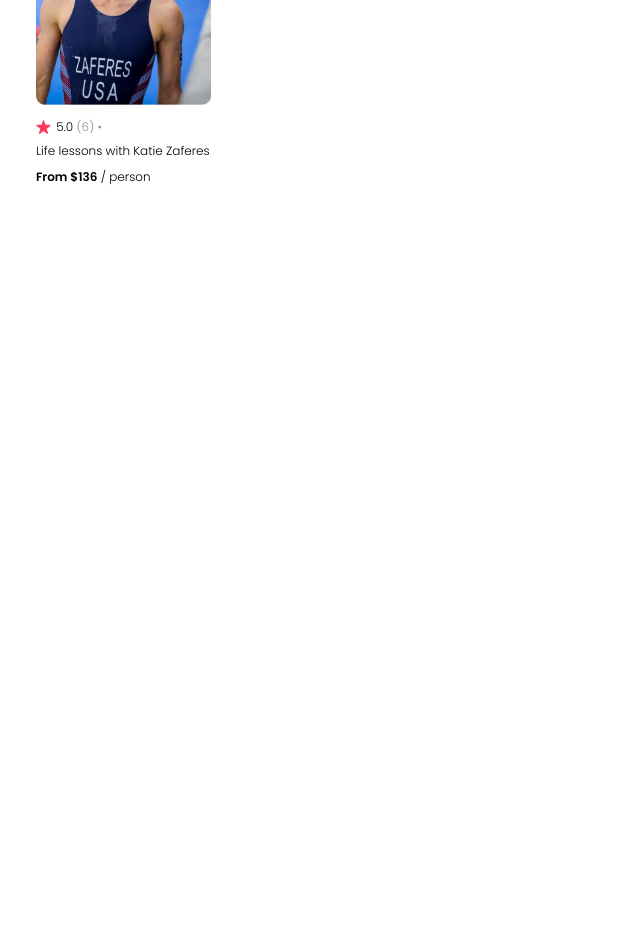
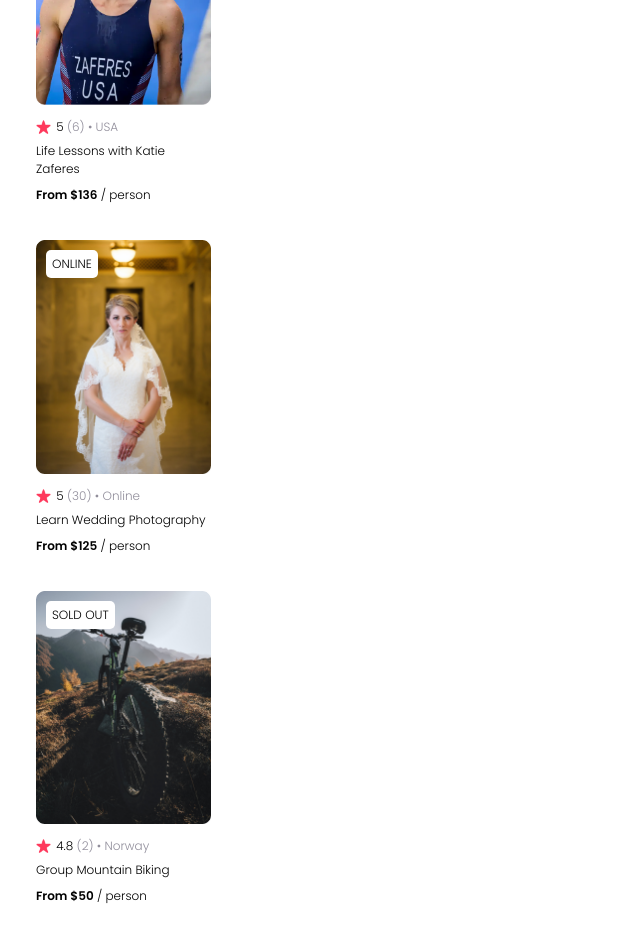
Before and after one commit to Umlen/scrimba-learnreact, a JavaScript app in the folder airbnb-clone/: page / in a window 1280 px wide. Shown: the part 840-1780 px from the top of the page, without its empty margins (0-640 px from the left). Before the commit the page ends 1062 px from the top, so only its background shows below. Built offline with nearby package versions, Linux system fonts and the light colour scheme; the HTML template or start-up script is replaced by a standard one.

Commit message:
three cards

```diff
--- a/airbnb-clone/src/App.js
+++ b/airbnb-clone/src/App.js
@@ -1,21 +1,29 @@
 import Navbar from './components/Navbar';
 import Hero from './components/Hero';
 import Card from './components/Card';
+import data from './data';
 
 function App() {
+    let cards = data.map(item => {
+        return (
+            <Card
+                key = {item.id}
+                state = {item.state}
+                image = {item.coverImg}
+                rating = {item.stats.rating}
+                rewiewCount = {item.stats.reviewCount}
+                country = {item.location}
+                title = {item.title}
+                price = {item.price}
+            />
+        );
+    });
+
     return (
         <>
             <Navbar />
             <Hero />
-            <Card
-                state = 'SOLD OUT'
-                image = '../images/katie-zaferes.png'
-                rating = '5.0'
-                rewiewCount = '6'
-                cuntry = 'USA'
-                title = 'Life lessons with Katie Zaferes'
-                price = '$136'
-            />
+            {cards}
         </>
     );
 }
--- a/airbnb-clone/src/components/Card.js
+++ b/airbnb-clone/src/components/Card.js
@@ -3,7 +3,7 @@
         <div className = 'card'>
             <p className = 'card--state'>{props.state}</p>
             <img
-                src = {props.image}
+                src = {`../images/${props.image}`}
                 alt = 'Katie Zaferes photo'
                 className = 'card--img'
             />
@@ -20,7 +20,7 @@
             </div>
             <p className = 'card_name'>{props.title}</p>
             <p>
-                <span className = 'bold-text'>From {props.price}</span> / person
+                <span className = 'bold-text'>From ${props.price}</span> / person
             </p>
         </div>
     );
--- /dev/null
+++ b/airbnb-clone/src/data.js
@@ -0,0 +1,44 @@
+export default [
+    {
+        id: 1,
+        state: 'SOLD OUT',
+        title: "Life Lessons with Katie Zaferes",
+        description: "I will share with you what I call \"Positively Impactful Moments of Disappointment.\" Throughout my career, many of my highest moments only came after setbacks and losses. But learning from those difficult moments is what gave me the ability to rise above them and reach my goals.",
+        price: 136,
+        coverImg: "katie-zaferes.png",
+        stats: {
+            rating: 5.0,
+            reviewCount: 6
+        },
+        location: "USA",
+        openSpots: 0,
+    },
+    {
+        id: 2,
+        state: 'ONLINE',
+        title: "Learn Wedding Photography",
+        description: "Interested in becoming a wedding photographer? For beginner and experienced photographers alike, join us in learning techniques required to leave the happy couple with memories that'll last a lifetime.",
+        price: 125,
+        coverImg: "wedding-photography.png",
+        stats: {
+            rating: 5.0,
+            reviewCount: 30
+        },
+        location: "Online",
+        openSpots: 27,
+    },
+    {
+        id: 3,
+        state: 'SOLD OUT',
+        title: "Group Mountain Biking",
+        description: "Experience the beautiful Norwegian landscape and meet new friends all while conquering rugged terrain on your mountain bike. (Bike provided!)",
+        price: 50,
+        coverImg: "mountain-bike.png",
+        stats: {
+            rating: 4.8,
+            reviewCount: 2
+        },
+        location: "Norway",
+        openSpots: 3,
+    }
+]
```
Also changed, not shown: airbnb-clone/public/images/mountain-bike.png (added), airbnb-clone/public/images/wedding-photography.png (added).
